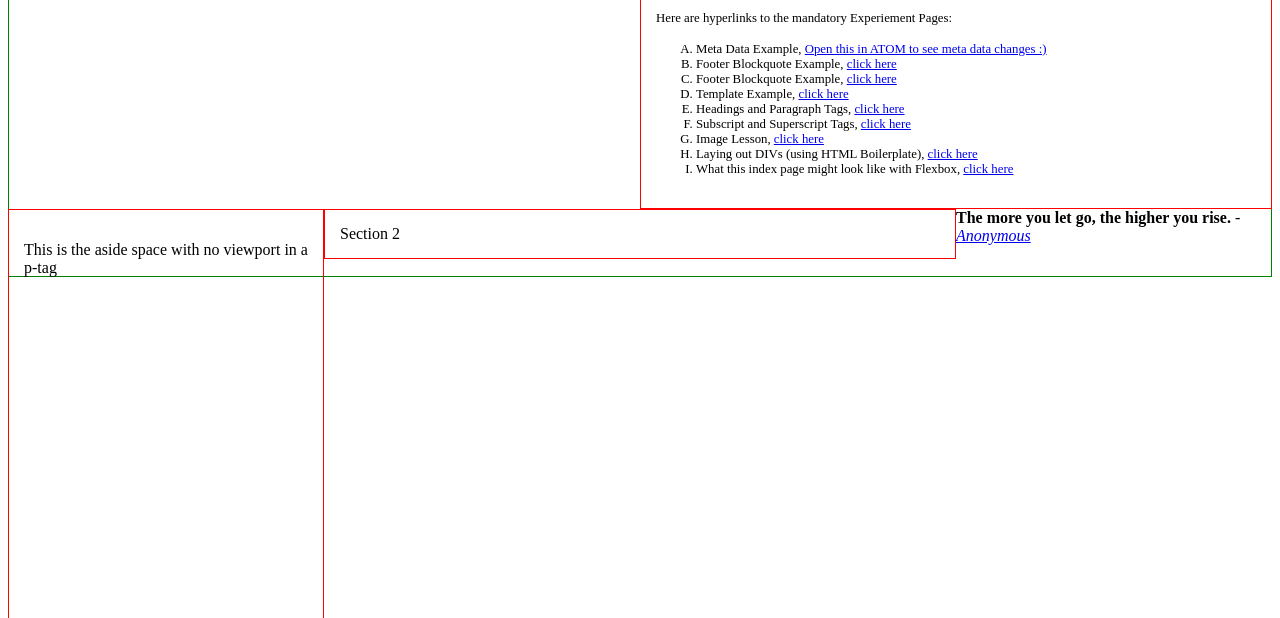
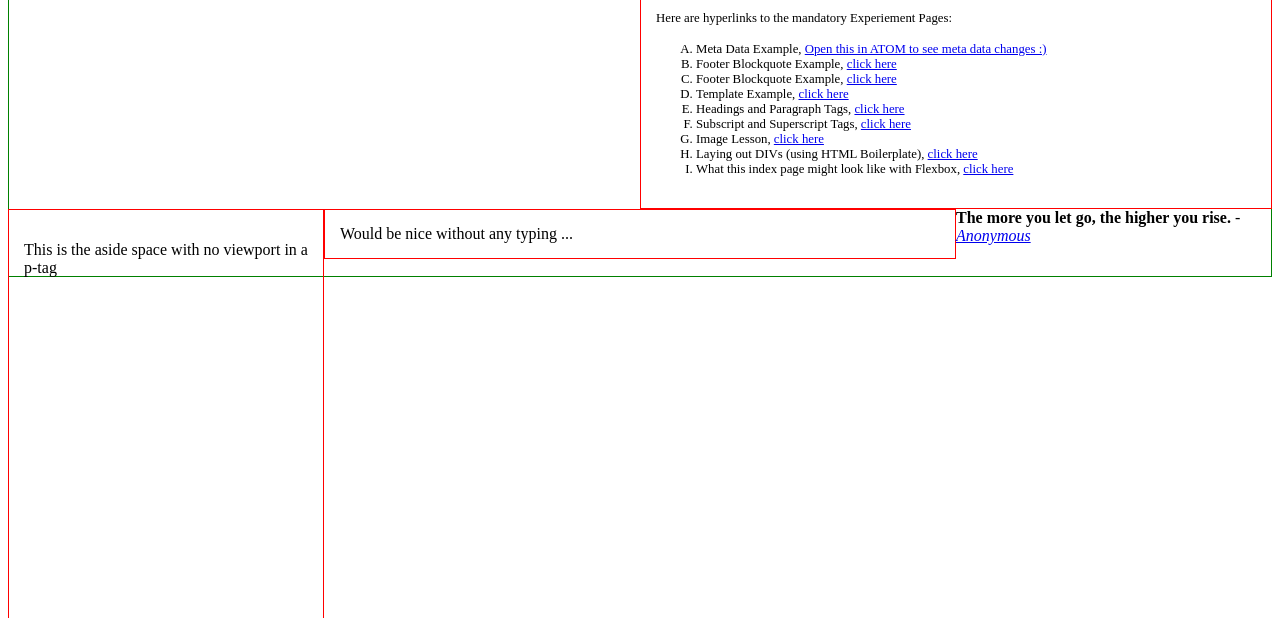
Before and after one commit to djahmedeh/My-Repository-HTML-github.io, a plain HTML site: page childPages/Flexbox 3-colunm.html in a window 1280 px wide. Shown: the part 182-800 px from the top of the page. Drawn offline with Linux system fonts and the light colour scheme.

Commit message:
Update Flexbox 3-colunm.html

```diff
--- a/childPages/Flexbox 3-colunm.html
+++ b/childPages/Flexbox 3-colunm.html
@@ -74,7 +74,7 @@
         <br><br><br><br><br><br><br><br><br><br>
       </aside>
      <section class="main">
-       Section 2
+       Would be nice without any typing ...
      </section>
     <body>
   <footer class="footer">
```
